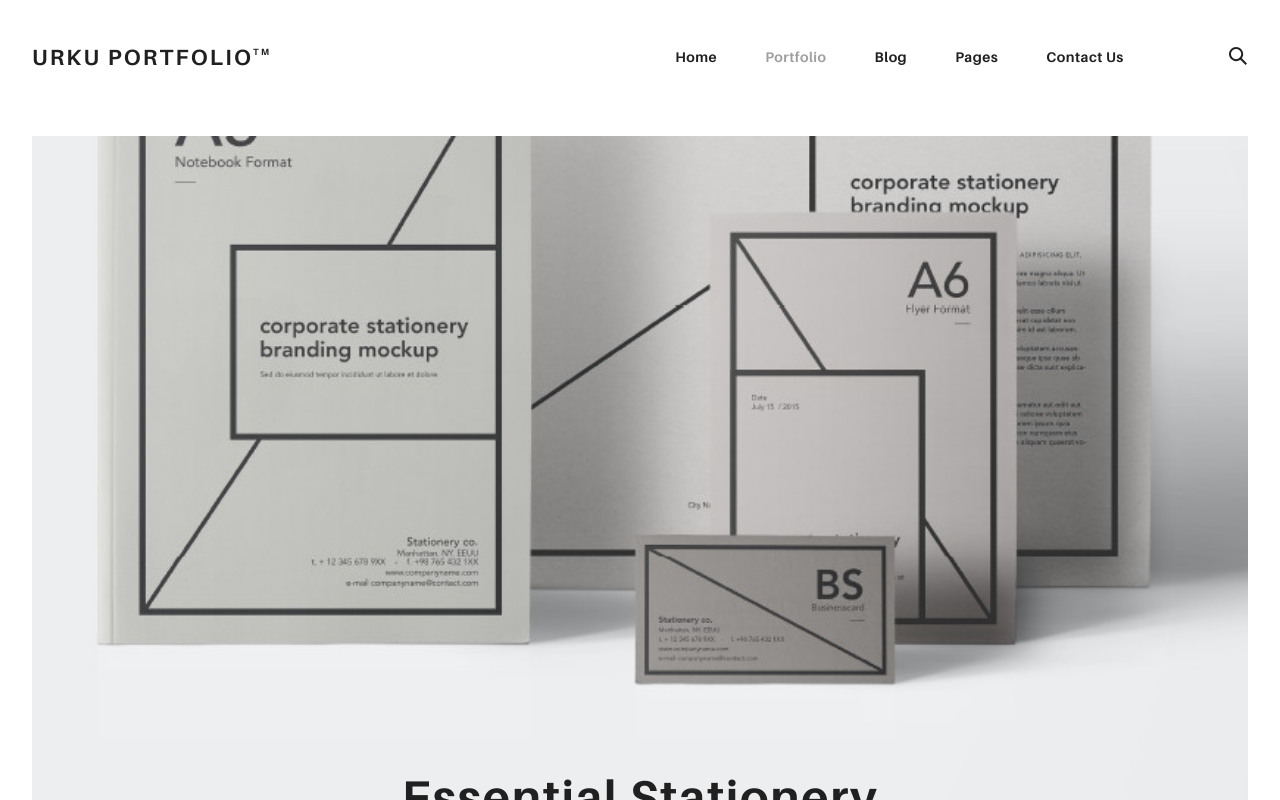
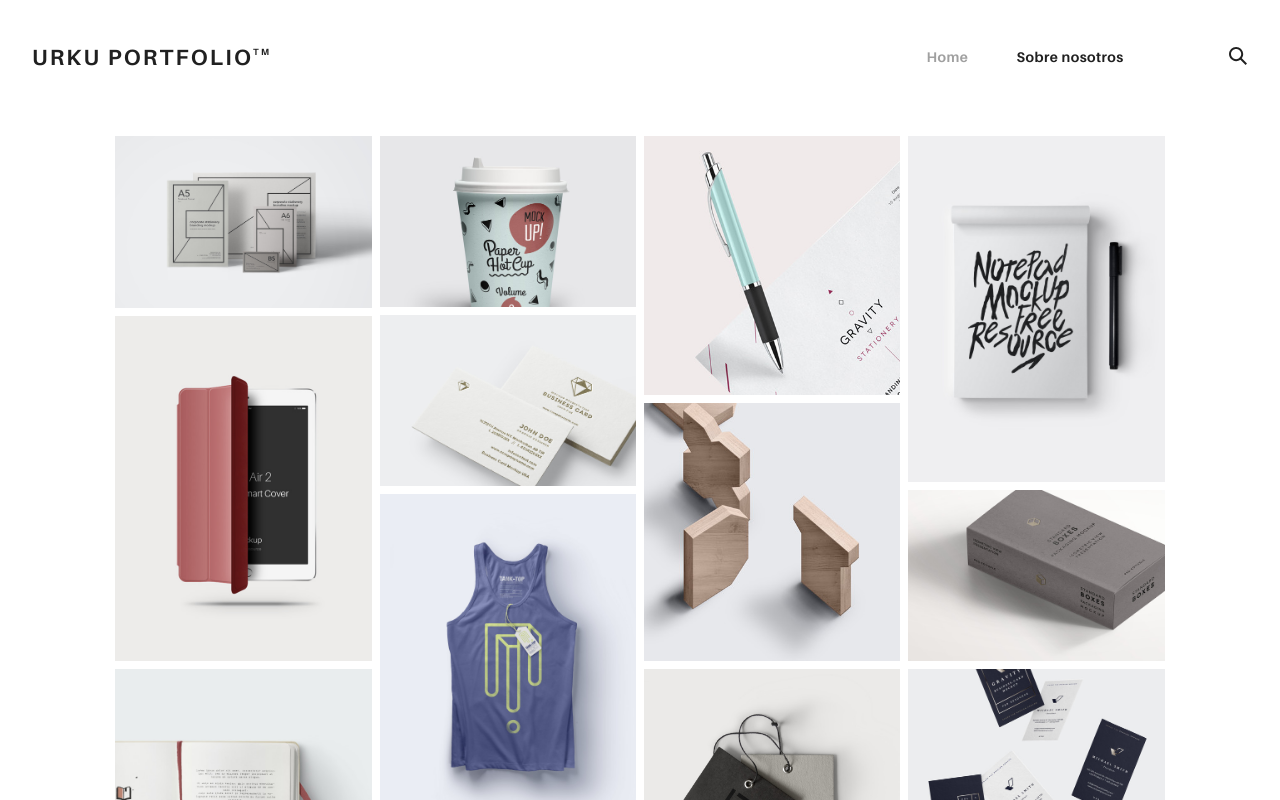
Before and after one commit to 13sergy/portafolio, an Angular app: page /#/home in a window 1280 px wide. Shown: the top 800 px of the page. Built offline with nearby package versions, Linux system fonts and the light colour scheme.

Commit message:
Modificaciones al menu.

```diff
--- a/src/app/app.component.html
+++ b/src/app/app.component.html
@@ -3,7 +3,8 @@
 <section class="ae-container-fluid rk-main">
   <!--<app-portafolio></app-portafolio>-->
   <!--<app-about></app-about>-->
-  <app-producto></app-producto>
+  <!--<app-producto></app-producto>-->
+  <router-outlet></router-outlet>
 </section>
 
 <app-footer></app-footer>
--- a/src/app/app.module.ts
+++ b/src/app/app.module.ts
@@ -1,7 +1,10 @@
 import { BrowserModule } from '@angular/platform-browser';
 import { NgModule } from '@angular/core';
 
+// Rutas
+import { app_routing } from './app.routes';
 
+// Componentes
 import { AppComponent } from './app.component';
 import { HeaderComponent } from './components/header/header.component';
 import { FooterComponent } from './components/footer/footer.component';
@@ -20,7 +23,8 @@ import { ProductoComponent } from './components/producto/producto.component';
     ProductoComponent
   ],
   imports: [
-    BrowserModule
+    BrowserModule,
+    app_routing
   ],
   providers: [],
   bootstrap: [AppComponent]
--- /dev/null
+++ b/src/app/app.routes.ts
@@ -0,0 +1,12 @@
+import {RouterModule, Routes} from "@angular/router";
+
+import {AboutComponent, PortafolioComponent, ProductoComponent} from "./components/index.paginas";
+
+const routes: Routes = [
+  {path: 'home', component: PortafolioComponent},
+  {path: 'about', component: AboutComponent},
+  {path: 'producto', component: ProductoComponent},
+  {path: '**', pathMatch: 'full', redirectTo: 'home'},
+];
+
+export const app_routing = RouterModule.forRoot(routes, {useHash: true});
--- a/src/app/components/header/header.component.html
+++ b/src/app/components/header/header.component.html
@@ -14,27 +14,17 @@
   </label>
 
   <div class="ae-container-fluid rk-topbar">
-    <h1 class="rk-logo"><a href="index.html">urku portfolio<sup>tm</sup></a></h1>
+    <h1 class="rk-logo"><a routerLink="/">urku portfolio<sup>tm</sup></a></h1>
 
     <nav class="rk-navigation">
       <ul class="rk-menu">
-        <li class="rk-menu__item"><a href="index.html" class="rk-menu__link">Home</a>
+        <li class="rk-menu__item" routerLinkActive="active">
+          <a routerLink="home" class="rk-menu__link">Home</a>
         </li>
-        <li class="active rk-menu__item"><a href="portfolio.html" class="rk-menu__link">Portfolio</a>
+        <li class=" rk-menu__item" routerLinkActive="active">
+          <a routerLink="about" class="rk-menu__link">Sobre nosotros</a>
         </li>
-        <li class="rk-menu__item"><a href="blog.html" class="rk-menu__link">Blog</a>
-        </li>
-        <li class="rk-menu__item"><a href="#0" class="rk-menu__link">Pages</a>
-          <nav class="rk-menu__sub">
-            <ul class="rk-container">
-              <li class="rk-menu__item"><a href="about.html" class="rk-menu__link">About</a></li>
-              <li class="rk-menu__item"><a href="documentation.html" class="rk-menu__link">Documentation</a></li>
-              <li class="rk-menu__item"><a href="design-styles.html" class="rk-menu__link">Design Styles</a></li>
-            </ul>
-          </nav>
-        </li>
-        <li class="rk-menu__item"><a href="contact.html" class="rk-menu__link">Contact Us</a>
-        </li>
+
       </ul>
 
       <form class="rk-search">
--- /dev/null
+++ b/src/app/components/index.paginas.ts
@@ -0,0 +1,3 @@
+export {AboutComponent} from './about/about.component';
+export {PortafolioComponent} from './portafolio/portafolio.component';
+export {ProductoComponent} from './producto/producto.component';
--- a/src/app/components/producto/producto.component.html
+++ b/src/app/components/producto/producto.component.html
@@ -21,7 +21,8 @@
     <div class="ae-grid__item item-lg-5 au-lg-ptp-1">
       <h4 class="ae-u-bolder">Left Box Text</h4>
       <p class="ae-eta">A series of essential stationery format to showcase your branding projects. </p>
-        <p class="ae-eta">It includes a A6 flyer, A5 folder, A4 horizontal paper and a business card mockup. You can easily put your own graphics and create a new layout according to your needs.</p>
+      <p class="ae-eta">It includes a A6 flyer, A5 folder, A4 horizontal paper and a business card mockup. You can easily put your own graphics and create a new
+        layout according to your needs.</p>
     </div>
     <div class="ae-grid__item item-lg-6 item-lg--offset-1"><img src="assets/img/inner-1.jpg" alt="Urku Portfolio"></div>
   </div>
@@ -29,7 +30,8 @@
     <div class="ae-grid__item item-lg-8"><img src="assets/img/inner-2.jpg" alt="Urku Portfolio"></div>
     <div class="ae-grid__item item-lg-3 item-lg--offset-1 au-lg-ptp-1">
       <p>Lorem ipsum dolor sit amet, consectetur adipiscing elit, sed do eiusmod tempor incididunt ut labore et dolore magna aliqua. </p>
-        <p class="au-mb-3">Ut enim ad minim veniam, quis nostrud exercitation ullamco laboris nisi ut aliquip ex ea commodo consequat. Duis aute irure dolor in reprehenderit <br>in voluptate velit esse cillum dolore eu fugiat nulla pariatur. </p>
+      <p class="au-mb-3">Ut enim ad minim veniam, quis nostrud exercitation ullamco laboris nisi ut aliquip ex ea commodo consequat. Duis aute irure dolor in
+        reprehenderit <br>in voluptate velit esse cillum dolore eu fugiat nulla pariatur. </p>
       <p class="ae-u-bolder">Right Box Small Text</p>
     </div>
   </div>
@@ -37,7 +39,8 @@
     <div class="ae-grid__item item-lg-8 item-lg--offset-2">
       <h4 class="ae-u-bolder">Full Wide Text</h4>
       <p class="ae-eta">Excepteur sint occaecat cupidatat non proident, sunt in culpa qui officia deserunt mollit anim id est laborum.</p>
-        <p class="ae-eta">Sed ut perspiciatis unde omnis iste natus error sit voluptatem accusantium doloremque laudantium, totam rem aperiam, eaque ipsa quae ab illo inventore veritatis.</p>
+      <p class="ae-eta">Sed ut perspiciatis unde omnis iste natus error sit voluptatem accusantium doloremque laudantium, totam rem aperiam, eaque ipsa quae ab
+        illo inventore veritatis.</p>
     </div>
   </div>
   <div class="ae-grid ae-grid--collapse">
@@ -48,7 +51,8 @@
     <div class="ae-grid__item item-lg-5 item-lg--offset-1 au-lg-ptp-1">
       <h4 class="ae-u-bolder">Right Box Text</h4>
       <p class="ae-eta">Nemo enim ipsam voluptatem quia voluptas sit aspernatur aut odit aut fugit.</p>
-        <p class="ae-eta">It includes a A6 flyer, A5 folder, A4 horizontal paper and a business card mockup. You can easily put your own graphics and create a new layout according to your needs.</p>
+      <p class="ae-eta">It includes a A6 flyer, A5 folder, A4 horizontal paper and a business card mockup. You can easily put your own graphics and create a new
+        layout according to your needs.</p>
     </div>
   </div>
   <div class="ae-grid--alt test">
@@ -71,5 +75,6 @@
   <div class="group-buttons"><a href="#0" class="au-mt-2 arrow-button arrow-button--right">Next Project<span class="arrow-cont">
               <svg>
                 <use xlink:href="assets/img/symbols.svg#arrow"></use>
-              </svg></span></a></div>
+              </svg></span></a>
   </div>
+</div>
```
Lines whose indentation alone changed are shown as unchanged.
